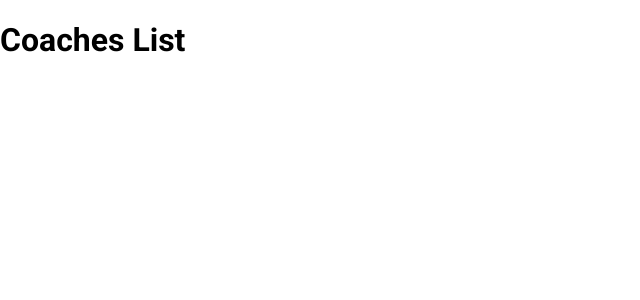
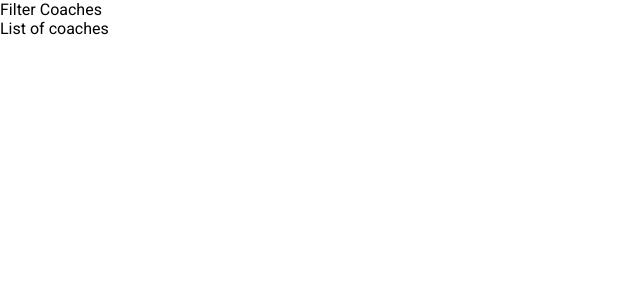
Before and after one commit to nzkks/vuejs-coach-finder, a Vue app: page /coaches in a window 1280 px wide. Shown: the top 300 px of the page, without its empty margins (0-640 px from the left). Built offline with nearby package versions, Linux system fonts and the light colour scheme.

Commit message:
CoachesList: add content sections

```diff
--- a/src/pages/coaches/CoachesList.vue
+++ b/src/pages/coaches/CoachesList.vue
@@ -1 +1,4 @@
-<template><h1>Coaches List</h1></template>
+<template>
+  <section>Filter Coaches</section>
+  <section>List of coaches</section>
+</template>
```
